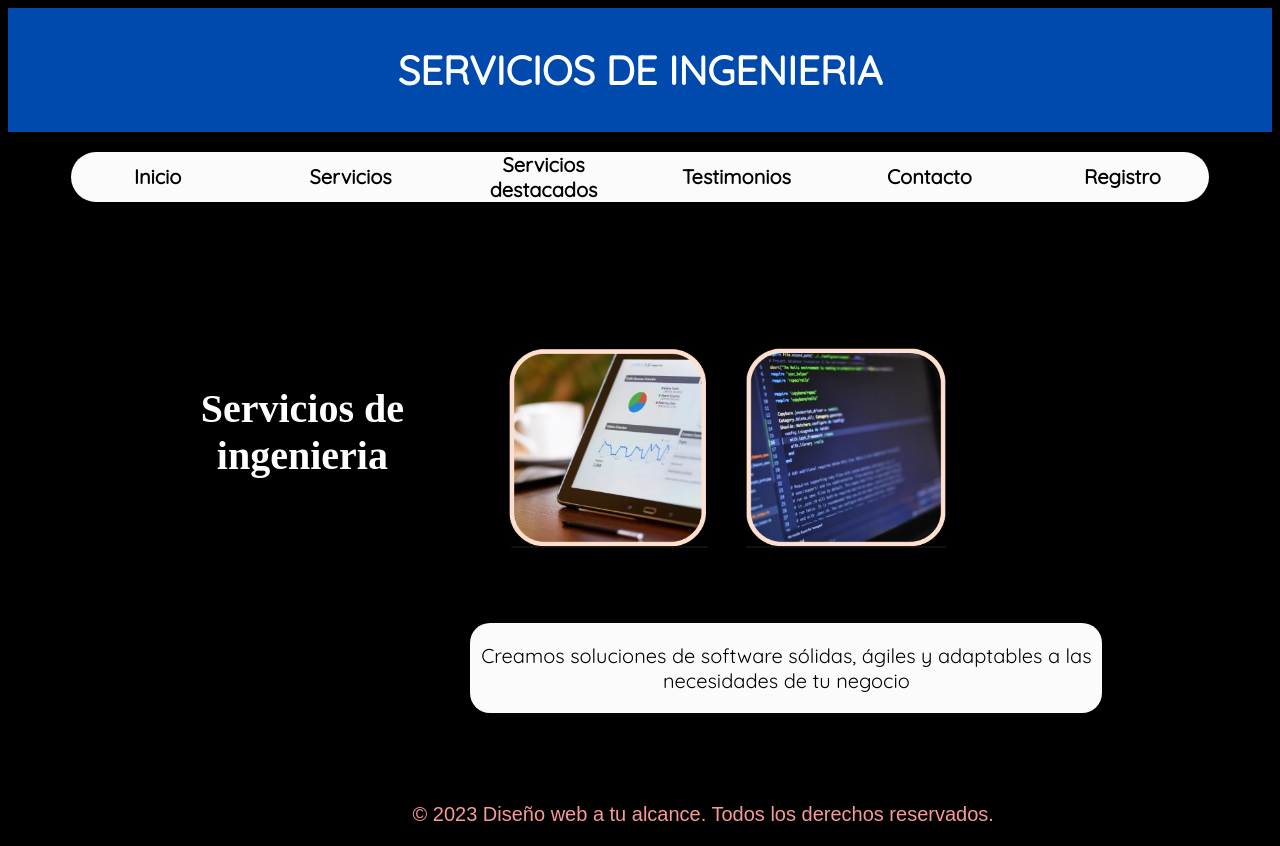
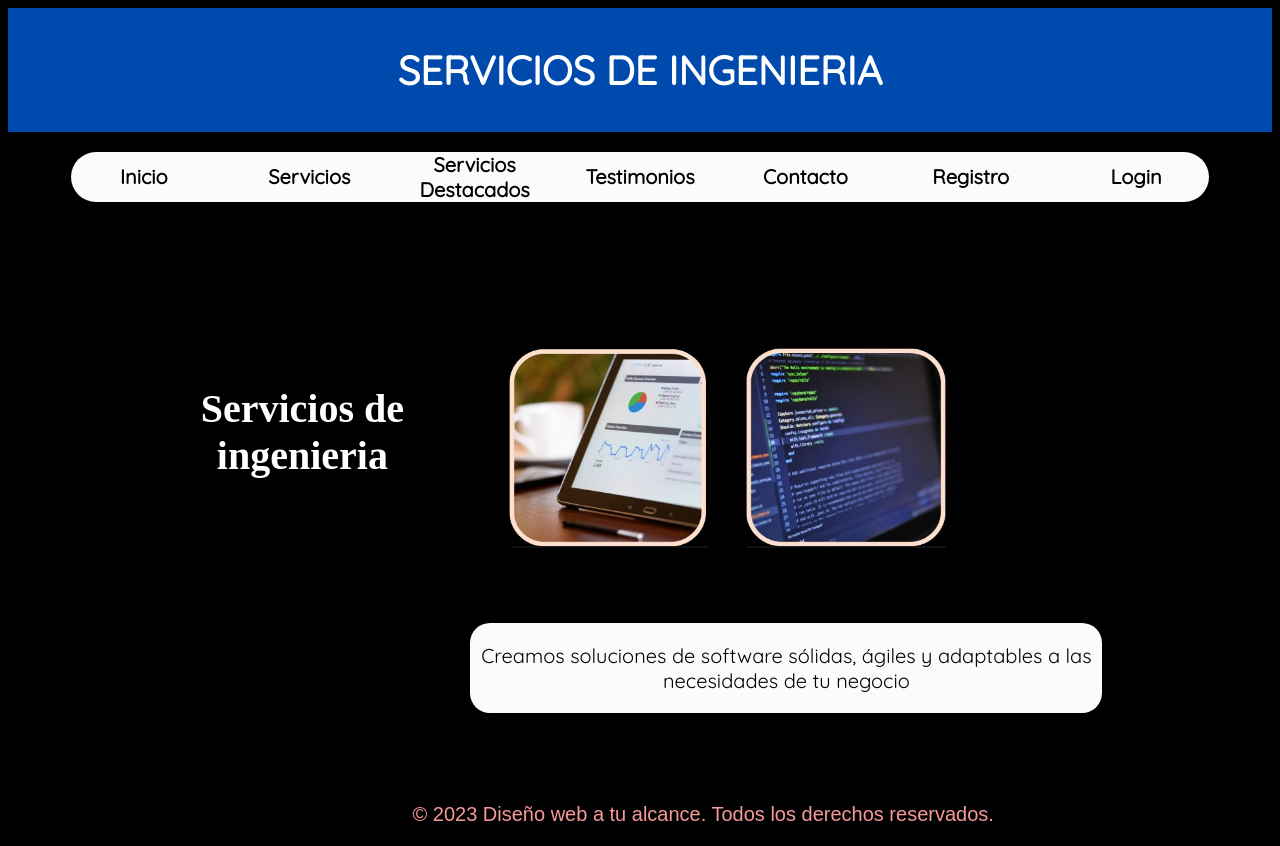
Before and after one commit to Jessicalderon0503/Pagina-web-proyecto, a plain HTML site: page Servicios.html in a window 1280 px wide. Drawn offline with Linux system fonts and the light colour scheme; a web font is replaced by a local one.

Commit message:
Update Servicios.html

```diff
--- a/Servicios.html
+++ b/Servicios.html
@@ -16,14 +16,16 @@
         <h1>SERVICIOS DE INGENIERIA</h1>
 
     </div>
-    <div class="menu"><!--Encabezado de sección-->
+    <div class="menu">
         <a href="index.html">Inicio</a>
         <a href="Servicios.html">Servicios</a>
-        <a href="ServiciosDes.html">Servicios destacados</a>
-        <a href="testimonios.html">Testimonios</a>
+        <a href="servicios-destacados.html">Servicios Destacados</a>
+        <a href="testimonios1.html">Testimonios</a>
         <a href="contacto.html">Contacto</a>
         <a href="registro.html">Registro</a>
+        <a href="login.html">Login</a>
     </div>
+
     <div class="contenido"><!--Encabezado de sección-->
         <h1>Servicios de ingenieria</h1>
            </div>
```
